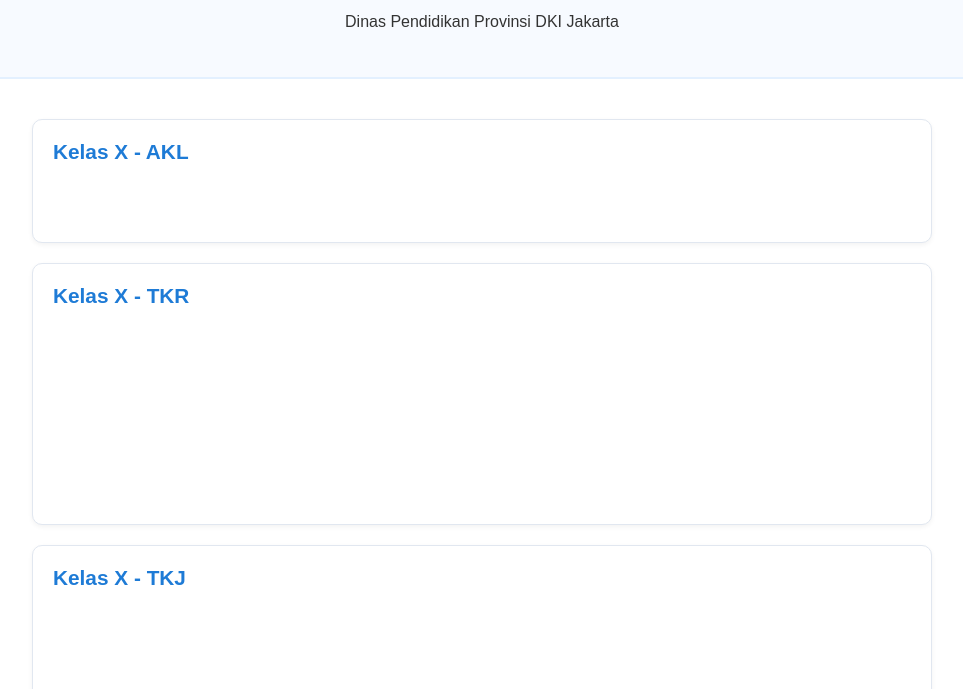
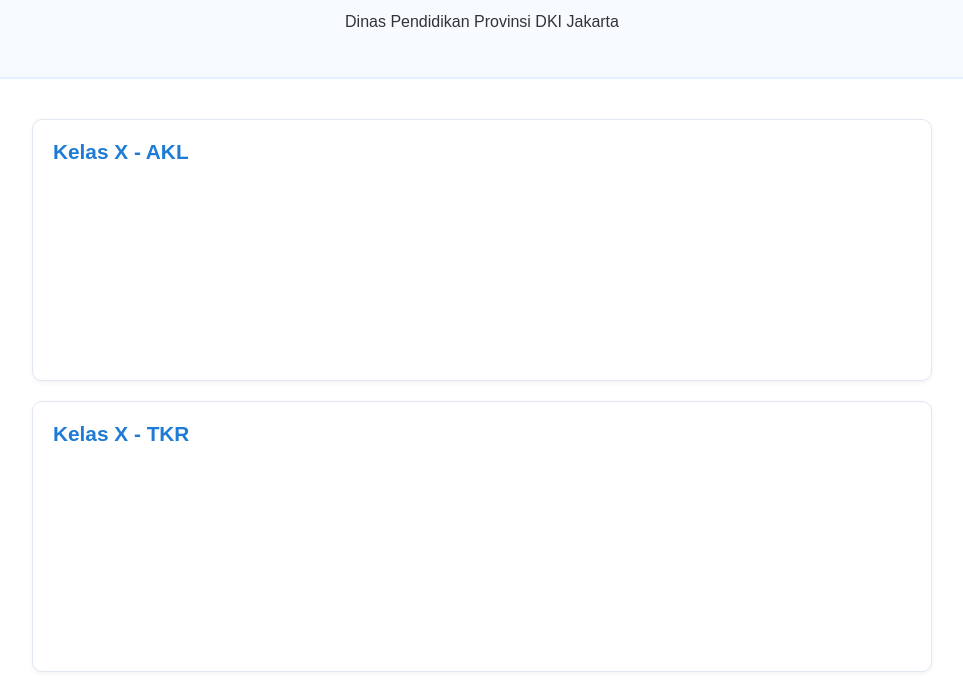
Before and after one commit to tamagit92/surveiakhirtahun, a plain HTML site: page index.html in a window 1280 px wide. Shown: the part 62-751 px from the top of the page, without its empty margins (158-1121 px from the left). Drawn offline with Linux system fonts and the light colour scheme.

Commit message:
Update index.html

```diff
--- a/index.html
+++ b/index.html
@@ -37,7 +37,7 @@
         border-radius: 10px;
         box-shadow: 0 2px 5px rgba(0, 0, 0, 0.05);
 
-        max-height: 220px; /* tinggi seragam */
+        min-height: 220px; /* tinggi seragam */
         display: flex;
         flex-direction: column;
         justify-content: flex-start;
```
